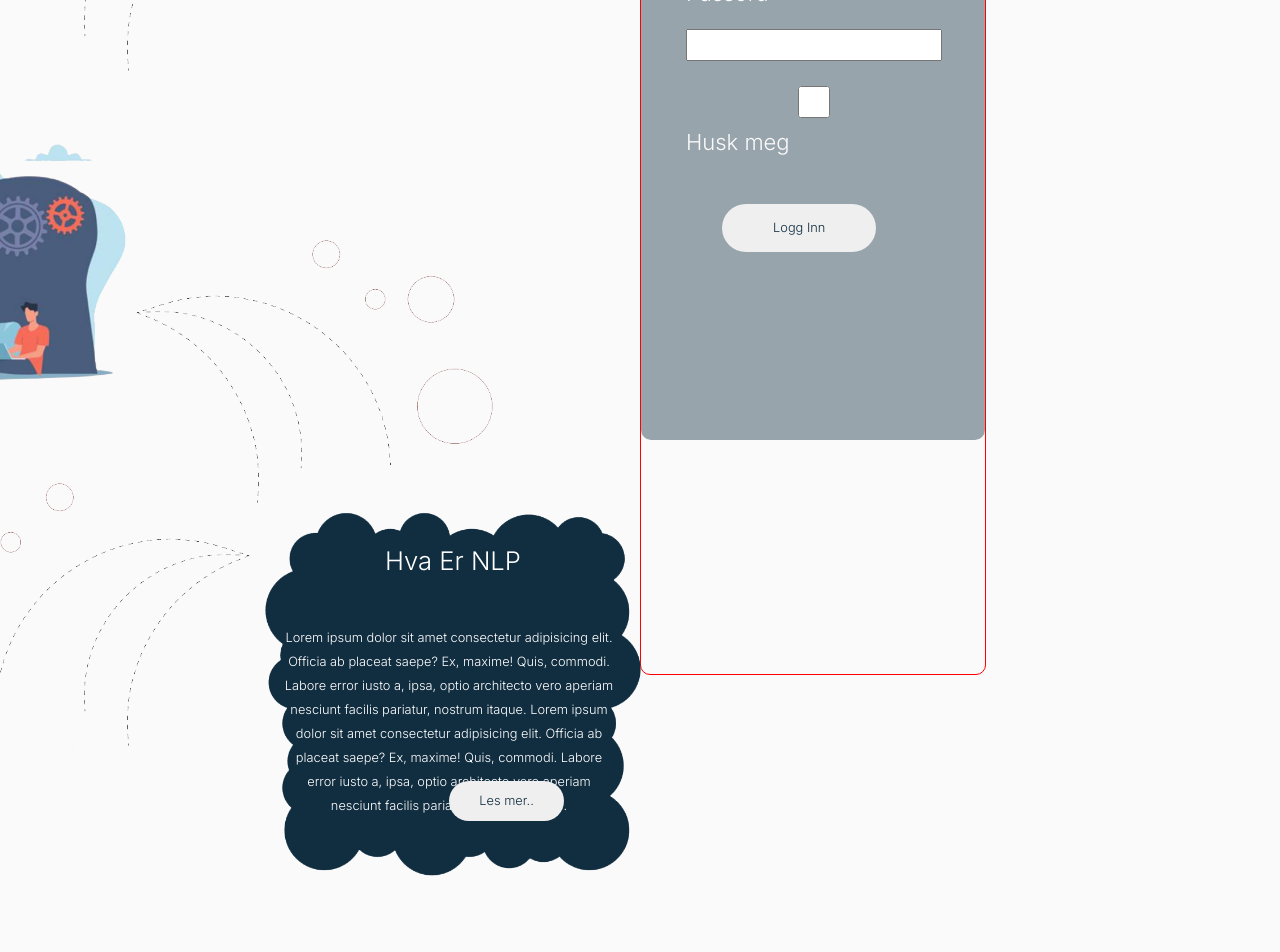
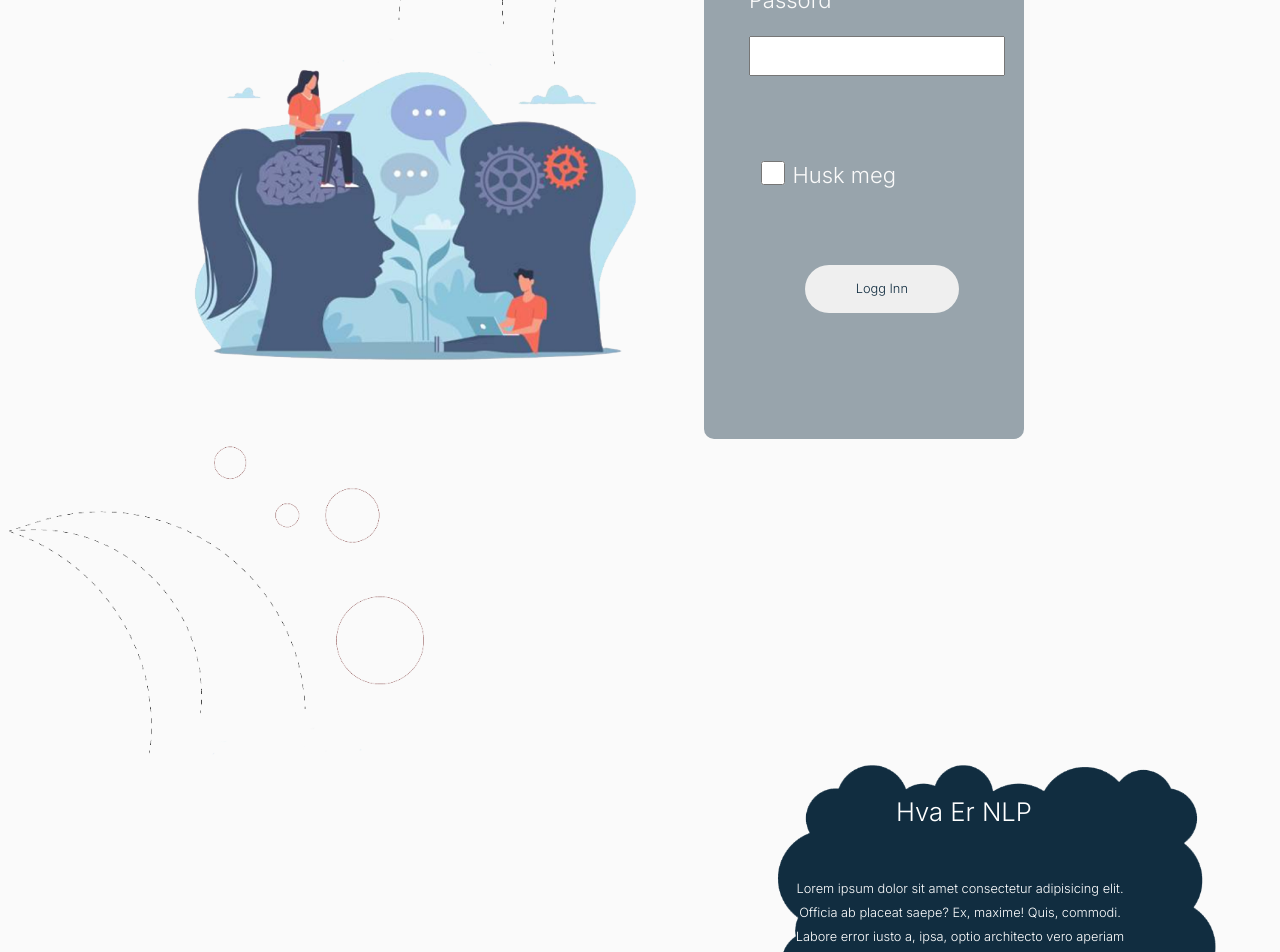
Before and after one commit to nargesirezaei/bachelor-metchat, a React (Create React App) app in the folder client/: page / in a window 1280 px wide. Shown: the part 600-1552 px from the top of the page. Built offline with nearby package versions, Linux system fonts and the light colour scheme; a web font is replaced by a local one.

Commit message:
Create fisrt div and putting the form and images in the first div

```diff
--- a/client/src/Welcome.jsx
+++ b/client/src/Welcome.jsx
@@ -48,6 +48,12 @@ function Welcome() {
           </ul>
         </nav>
 
+        <div className="first">
+          <div className="firstImages">
+            <img src="Lines.png" className="img_1" />
+            <img src="photo.png" className="img_2" />
+          </div>
+
           <div id="LogReg">
             <div id="btn-tabs">
               <button
@@ -71,6 +77,8 @@ function Welcome() {
               {showLogin ? <Login /> : <Register />}
             </div>
           </div>
+        </div>
+
         {/*
         <div className="model-overlay">
           <div className="scroll-div">
@@ -126,8 +134,6 @@ function Welcome() {
         </div>
         */}
         <div className="imgs">
-          <img src="Lines.png" className="img_1" />
-          <img src="photo.png" className="img_2" />
           <img src="Lines_2.png" className="img_3" />
           <div className="nlp">
             <img src="BubbleBox.png" className="img_4" />
--- a/client/src/components/login.jsx
+++ b/client/src/components/login.jsx
@@ -107,9 +107,9 @@ function Login() {
             onInput={(e) => handleChange(e)}
           />
         </div>
-        <div className="form-row">
-          <input type="checkbox" />
-          <label className="chang-color">Husk meg</label>
+        <div className="checkBox">
+          <input type="checkbox" className="large" />
+          <label className="text">Husk meg</label>
         </div>
         <div className="form-row">
           <button type="submit" className="btn">
--- a/client/src/home.css
+++ b/client/src/home.css
@@ -86,30 +86,38 @@ DEE1E4 (grå)
     display: none;
   }
 }
+img {
+  width: 35vw;
+}
+
+.first {
+  display: flex;
+  flex-direction: row;
+  margin-top: 350px;
+}
+.firstImages {
+  display: flex;
+  flex-direction: column;
+  margin-left: 15vw;
+}
+.img_1 {
+  margin-left: 5vw;
+}
+.img_2 {
+  margin-right: 0px;
+}
 
 /* Form*/
 #LogReg {
   display: flex;
   flex-direction: column;
-  margin-top: 350px;
-  margin-left: 50vw;
-  width: 27vw;
+  width: 25vw;
   height: 100%;
+  margin-left: 0px;
 }
 #btn-tabs {
   display: flex;
   flex-direction: row;
-}
-.content-tabs {
-  width: 100%;
-  border: red 1px solid;
-  height: 850px;
-  font-family: "Inter";
-  font-style: normal;
-  font-weight: 300;
-  font-size: 22px;
-  line-height: 48px;
-  border-radius: 0px 0px 10px 10px;
 }
 
 .content {
@@ -193,20 +201,28 @@ DEE1E4 (grå)
   margin-top: 25px;
   align-items: flex-start;
 }
-.form-check {
+.checkBox {
+  display: flex;
+  flex-direction: row;
   margin-top: 75px;
-  width: 12vw;
 }
+input.large {
+  width: 3vw;
+  height: 3vh;
+  margin-top: 10px;
+}
+
 .form-row input {
   width: 20vw;
-  height: 4vh;
+  height: 5vh;
 }
 .form-row button {
   width: 12vw;
   height: 6vh;
   border-radius: 25px;
   border: none;
-  margin-left: 12%;
+  margin-left: 20%;
+  margin-top: 10%;
   color: #112d40;
   font-family: "Inter";
   font-style: normal;
@@ -288,39 +304,6 @@ DEE1E4 (grå)
 
 /* images*/
 
-.imgs {
-  display: flex;
-  flex-direction: column;
-  position: absolute;
-  top: 400px;
-  width: 40%;
-  right: 100vw;
-  border: red 1px solid;
-}
-img {
-  width: 30vw;
-}
-
-.img_1 {
-  margin-left: 30vw;
-}
-
-.img_2 {
-  margin-left: 20vw;
-  margin-top: 7vh;
-}
-.img_3 {
-  margin-left: 50vw;
-  margin-top: -150px;
-}
-.img_4 {
-  width: 30vw;
-  height: auto;
-}
-.img_5 {
-  margin-left: 30vw;
-  margin-top: -400px;
-}
 @media only screen and (max-width: 1039px) {
   .imgs {
     display: none;
@@ -364,153 +347,6 @@ img {
   bottom: 7vh;
 }
 
-/*
-    #forms {
-      display: flex;
-      flex-direction: row;
-      margin-top: 150px;
-    }
-    .log-reg {
-      display: flex;
-      flex-direction: column;
-      margin-top: 100px;
-      margin-right: 156px;
-    }
-    .log-reg-content {
-      border-radius: 20px;
-      width: 440px;
-      height: 714px;
-    }
-
-    #lines_1 {
-      margin-top: 350px;
-      margin-left: 500px;
-    }
-
-    .log-reg-change {
-      display: flex;
-      flex-direction: column;
-      width: 600px;
-      margin-top: 100px;
-      margin-left: 50%;
-    }
-
-    #log_in {
-      background-color: #98a4ac;
-      padding: 20px 40px;
-      color: #fafafa;
-      height: 650px;
-      border-radius: 0px 0px 20px 20px;
-      font-family: "Inter";
-      font-style: normal;
-      font-weight: 300;
-      font-size: 40px;
-      line-height: 48px;
-    }
-    #reg {
-      background-color: #112d40;
-      padding: 20px 40px;
-      color: #fafafa;
-      font-family: "Roboto", sans-serif;
-      font-size: 22px;
-      height: 800px;
-      border-radius: 0px 0px 20px 20px;
-    }
-    #reg .form-row input {
-      width: 350px;
-      height: 40px;
-      background: #fafafa;
-      border: none;
-      color: #112d40;
-      font-size: 22px;
-    }
-    #log_in label,
-    #reg label {
-      font-family: "Roboto";
-      font-style: normal;
-      font-weight: 400;
-      font-size: 22px;
-      line-height: 26px;
-    }
-    .form-row {
-      padding: 50px 0 0 0px;
-    }
-    .form-row input[type="text"],
-    input[type="password"] {
-      width: 350px;
-      height: 40px;
-      background: rgba(17, 45, 64, 0.24);
-      border: none;
-      border-bottom: #112d40 1px solid;
-      color: #112d40;
-      font-size: 22px;
-    }
-    .form-row .chang-color {
-      color: #112d40;
-    }
-
-    .form-row input:focus,
-    .form-row input:valid {
-      outline: 0;
-    }
-
-    .btn-container {
-      display: flex;
-      flex-direction: row;
-    }
-    .tab-btn {
-      border: none;
-      width: 220px;
-      border-radius: 20px 0 0 0;
-      padding: 15px;
-      color: #fff;
-      background-color: #112d40;
-      font-family: Inter;
-      font-size: 40px;
-      font-weight: 300;
-      line-height: 50px;
-    }
-    .reg {
-      border-radius: 0 20px 0 0;
-    }
-
-    .tab-btn.active {
-      background-color: #98a4ac;
-    }
-
-
-
-    .content.active {
-      display: flex;
-      flex-direction: column;
-    }
-    .btn,
-    .btn-reg {
-      border: none;
-      width: 170px;
-      height: 59px;
-      border-radius: 25px;
-      background-color: #dee1e4;
-      margin-left: 100px;
-      margin-top: 100px;
-      font-size: 24px;
-      font-family: "Inter", sans-serif;
-      font-weight: 400;
-    }
-    .btn:hover {
-      background-color: #112d40;
-      color: #fafafa;
-    }
-    .btn-reg:hover {
-      background-color: #fafafa;
-      color: #112d40;
-    }
-
-    .btn:hover a {
-      color: #fafafa;
-    }
-    */
-
 footer {
   background-color: #112d40;
   width: 100%;
```
Lines whose indentation alone changed are shown as unchanged.
